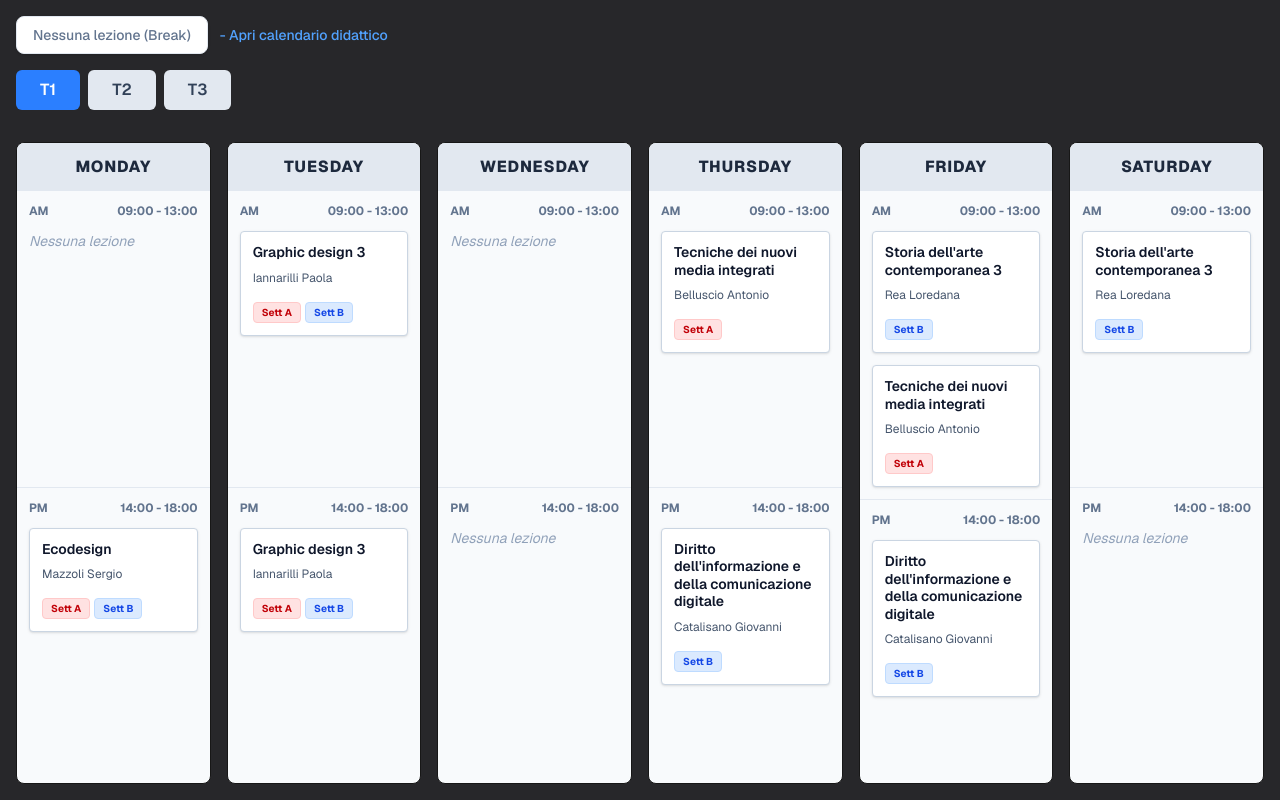
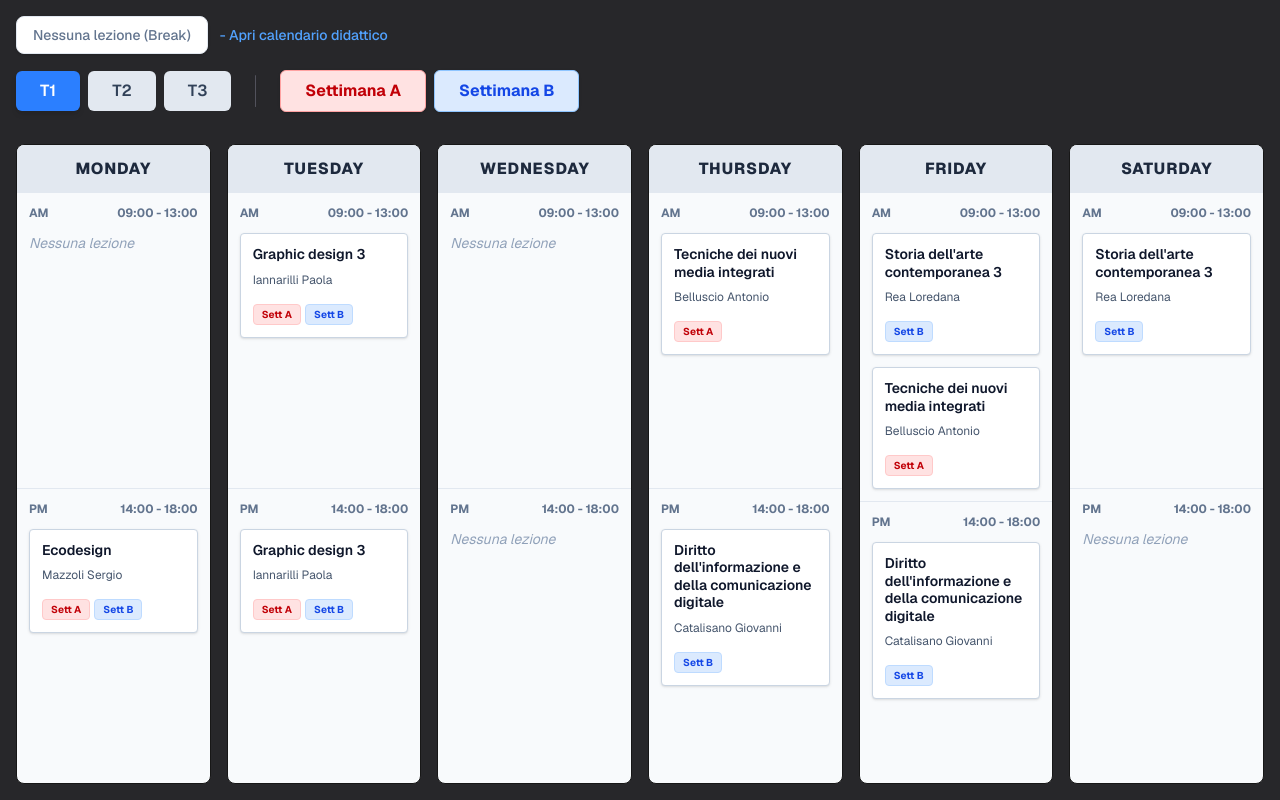
Before and after one commit to pier-4/orario-biennio-gd, a Next.js app: page / in a window 1280 px wide. Built offline with nearby package versions, Linux system fonts and the light colour scheme.

Commit message:
add A/B week toggle

```diff
--- a/src/app/page.jsx
+++ b/src/app/page.jsx
@@ -17,18 +17,36 @@ const TERMS = ["T1", "T2", "T3"];
 
 export default function Schedule() {
   const [activeTerm, setActiveTerm] = useState("T1");
+  const [activeWeeks, setActiveWeeks] = useState(["A", "B"]);
 
-  // Filtra i dati in base al trimestre selezionato
-  const termData = data.filter((item) => item.term.includes(activeTerm));
+  // Toggle logica: previene la deselezione di entrambe le settimane
+  const toggleWeek = (week) => {
+    if (activeWeeks.includes(week)) {
+      if (activeWeeks.length > 0) {
+        setActiveWeeks(activeWeeks.filter((w) => w !== week));
+      }
+    } else {
+      setActiveWeeks([...activeWeeks, week]);
+    }
+  };
+
+  // Filtra i dati in base al trimestre e alle settimane selezionate
+  const filteredData = data.filter((item) => {
+    const isTermMatch = item.term.includes(activeTerm);
+    const isWeekMatch = item.week.some((w) => activeWeeks.includes(w));
+    return isTermMatch && isWeekMatch;
+  });
 
   return (
     <div className="flex flex-col max-w-7xl mx-auto p-4 font-sans bg-zinc-800 min-h-screen min-w-screen">
       {/* current week indicator */}
       <CurrentWeekIndicator />
 
-      {/* Controlli Trimestre */}
+      {/* Controlli Filtri */}
+      <div className="flex flex-wrap items-center gap-6 mb-8">
+        {/* Filtro Trimestre */}
         <div
-        className="flex gap-2 mb-8"
+          className="flex gap-2"
           role="group"
           aria-label="Selettore trimestre"
         >
@@ -39,7 +57,7 @@ export default function Schedule() {
               aria-pressed={activeTerm === term}
               className={`px-6 py-2 rounded-md font-semibold transition-colors cursor-pointer ${
                 activeTerm === term
-                ? "bg-blue-500 text-white"
+                  ? "bg-blue-500 text-white shadow-md"
                   : "bg-slate-200 text-slate-700 hover:bg-slate-300"
               }`}
             >
@@ -48,10 +66,44 @@ export default function Schedule() {
           ))}
         </div>
 
+        {/* Divisore Visivo */}
+        <div className="hidden sm:block w-px h-8 bg-zinc-600 rounded-full"></div>
+
+        {/* Filtro Settimane */}
+        <div
+          className="flex gap-2"
+          role="group"
+          aria-label="Selettore settimane"
+        >
+          <button
+            onClick={() => toggleWeek("A")}
+            className={`px-6 py-2 rounded-md font-bold transition-all border cursor-pointer ${
+              activeWeeks.includes("A")
+                ? "bg-red-100 text-red-700 border-red-300 shadow-sm"
+                : "bg-slate-200/50 text-slate-500 border-transparent hover:bg-slate-200"
+            }`}
+          >
+            Settimana A
+          </button>
+          <button
+            onClick={() => toggleWeek("B")}
+            className={`px-6 py-2 rounded-md font-bold transition-all border cursor-pointer ${
+              activeWeeks.includes("B")
+                ? "bg-blue-100 text-blue-700 border-blue-300 shadow-sm"
+                : "bg-slate-200/50 text-slate-500 border-transparent hover:bg-slate-200"
+            }`}
+          >
+            Settimana B
+          </button>
+        </div>
+      </div>
+
       {/* Griglia Calendario */}
       <div className="flex-1 grid grid-cols-1 md:grid-cols-2 lg:grid-cols-3 xl:grid-cols-6 gap-4">
         {DAYS.map((day) => {
-          const dayClasses = termData.filter((item) => item.dayOfWeek === day);
+          const dayClasses = filteredData.filter(
+            (item) => item.dayOfWeek === day,
+          );
           const amClasses = dayClasses.filter((item) =>
             item.period.includes("AM"),
           );
```
Lines whose indentation alone changed are shown as unchanged.
